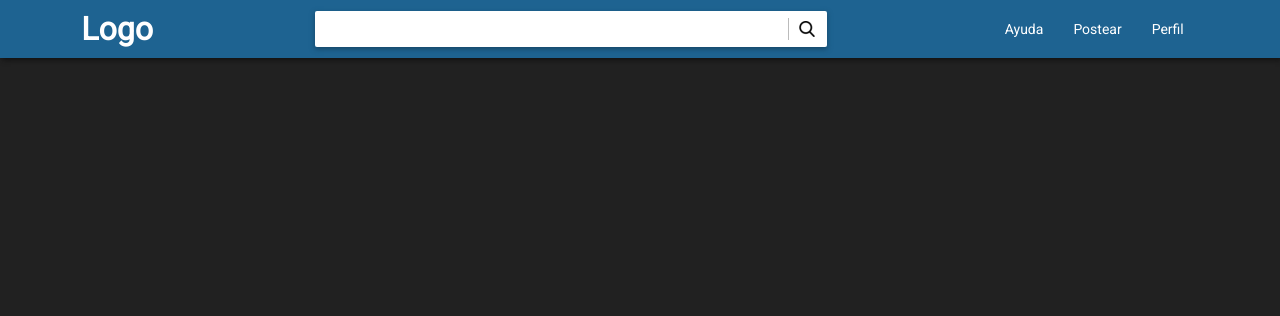
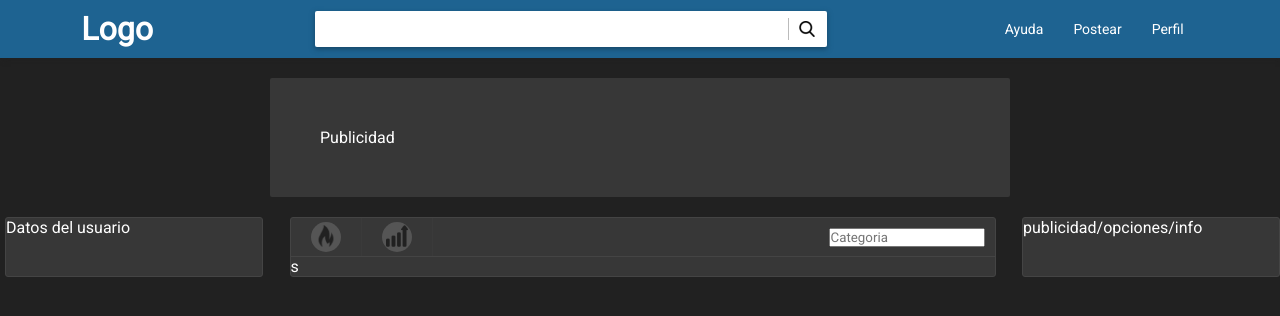
Before and after one commit to FranZoia6/foro-templates, a plain HTML site: page home.html in a window 1280 px wide. Drawn offline with Linux system fonts and the light colour scheme.

Commit message:
division de secciones

```diff
--- a/css/estilos.css
+++ b/css/estilos.css
@@ -22,11 +22,19 @@ li{
 	/*background: #5752F0;*/
 	/*background: #6763F0;*/
 	background: #1e6391;
-	box-shadow: 2px 2px 5px #111;
+	box-shadow: 2px 2px 5px #202020;
 	color: #fff;
+	display: flex;
+	justify-content: center;
+	width: 100%;
+}
+
+.nav-soporte{
 	display: flex;
 	justify-content: space-around;
 	align-items: center;
+	max-width: 1920px;
+	width: 100%;
 }
 
 .form-nav-prin{
@@ -92,3 +100,73 @@ li{
 	font-size: 14px;
 	padding: 15px;
 }
+
+.content{
+	align-items: center;
+	display: flex;
+	flex-direction: column;
+	width: 100%;
+}
+
+.main-content{
+	display: flex;
+	justify-content: space-between;
+	max-width: 1920px;
+	padding: 20px 0;
+	width: 100%;
+}
+
+.user-perfil-home{
+	width: 20%;
+	margin-left: 5px;
+}
+
+.user-perfil-home, .post-home, .opciones{
+	background: #373737;
+	border: solid 1px #444444;
+	color: #fff;
+	border-radius: 3px;
+}
+
+.post-home{
+	width: 55%;
+}
+
+.post-home header{
+	border-bottom: solid 1px #444444;
+	display: flex;
+	justify-content: space-between;
+	align-items: center;
+	padding: 0 10px 0 0;
+}
+
+.post-home header ul{
+	display: flex;
+	width: 30%;
+}
+
+.post-home header li{
+	display: flex;
+	justify-content: center;
+	padding: 4px 20px;
+	border-right: solid 1px #4444;
+}
+
+.post-home header li button{
+	background: #555;
+	border-radius: 50%;
+	border:none;
+	padding: 3px;
+	width: 30px;
+	height:30px;
+}
+
+.post-home header li img{
+	width: 22px;
+	height: 22px;
+}
+
+
+.opciones{
+	width: 20%;
+}
--- a/home.html
+++ b/home.html
@@ -5,7 +5,9 @@
 	<link rel="stylesheet" type="text/css" href="css/estilos.css">
 </head>
 <body>
+	<div class="content">
 		<div class="nav-content">
+			<div class="nav-soporte">
 				<h1 style="padding: 10px 0 10px 0">Logo</h1>
 				<form  class="form-nav-prin" method="POST" action="">
 					<input type="text" name="buscar">
@@ -26,5 +28,37 @@
 					</ul>
 				</nav>
 			</div>
+		</div>
+		<section style="width: 50%; background: #373737; padding: 50px; margin-top: 20px; border-radius: 2px; color:#fff;">
+				Publicidad
+			</section>
+		<div class="main-content">
+
+			<section class="user-perfil-home">
+				Datos del usuario
+			</section>
+			<section class="post-home">
+				<header>
+					<ul>
+						<li><button><img src="img/icons/fire.png"></button></li>
+						<li><button><img src="img/icons/growth.png"></button></li>
+					</ul>
+					<input list="browsers" placeholder="Categoria">
+					<datalist id="browsers">
+					  <option value="Internet Explorer">
+					  <option value="Firefox">
+					  <option value="Google Chrome">
+					  <option value="Opera">
+					  <option value="Safari">
+					</datalist>
+
+				</header>
+				s
+			</section>
+			<section class="opciones">
+				publicidad/opciones/info
+			</section>
+		</div>
+	</div>
 </body>
 </html>
```
Also changed, not shown: img/icons/fire.png (added), img/icons/growth.png (added). Lines whose indentation alone changed are shown as unchanged.
